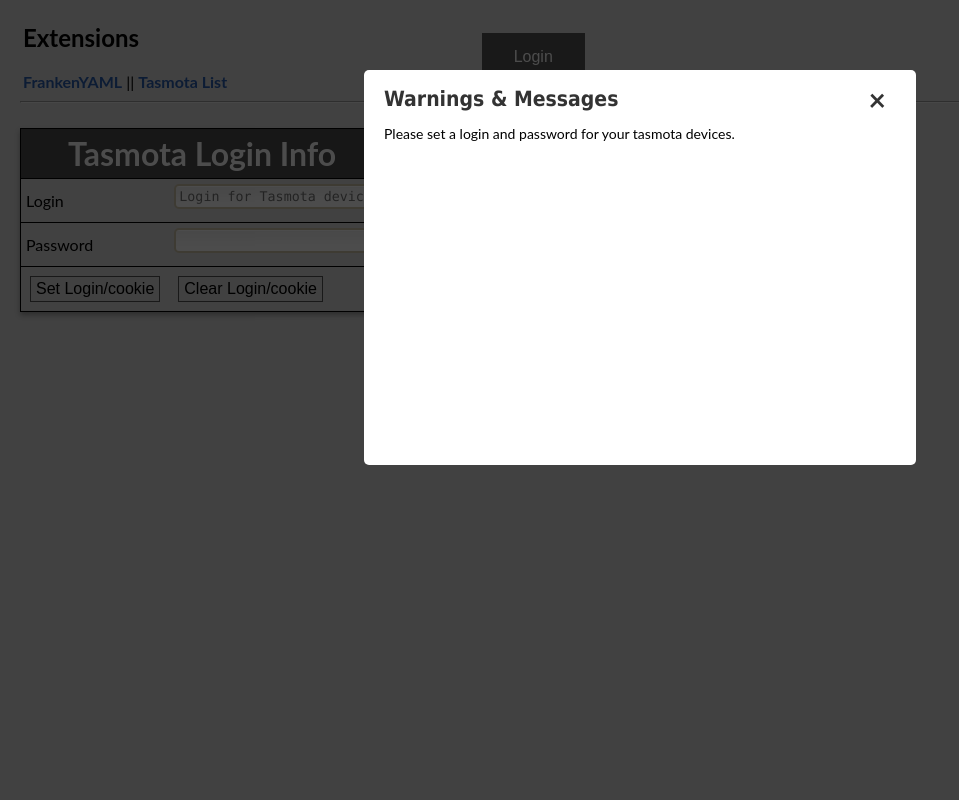
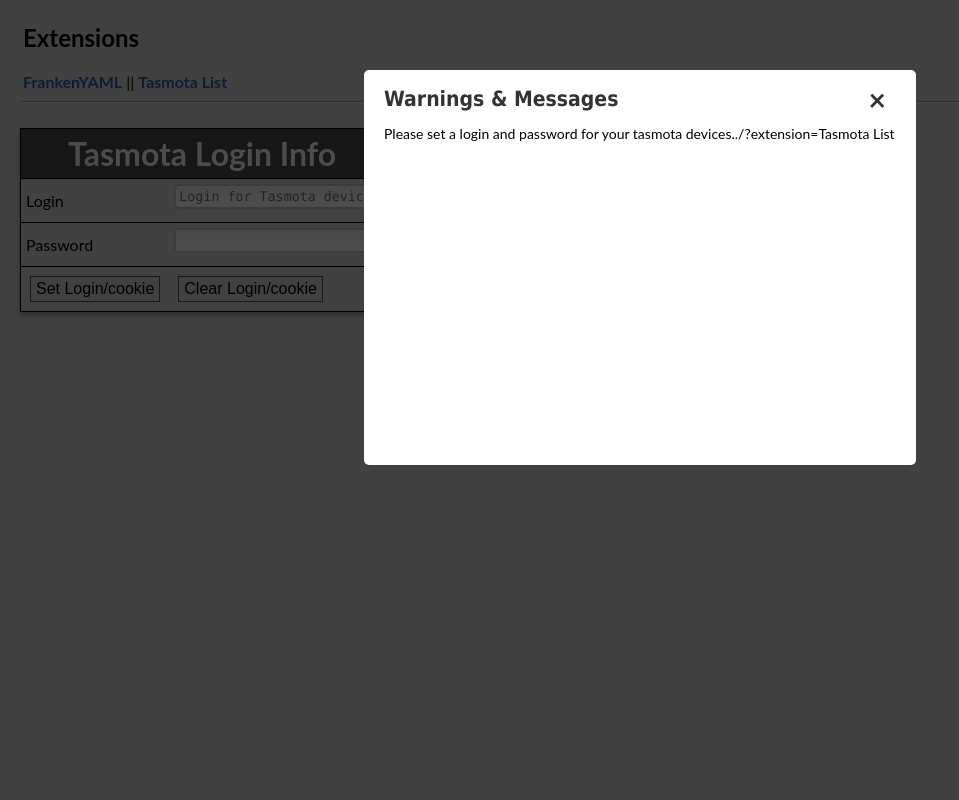
Before and after one commit to DrDoneSomething/FrankenYAML, a PHP site: the page made by frankenyaml/index.php in a window 1280 px wide. Shown: the whole page, without its empty margins (0-959 px from the left). Run offline with PHP 8.4, Linux system fonts and the light colour scheme.

Commit message:
Bug fixes: login/logout fix for tasmota list AND FrankenYAML. Added a Tasmota List feature but I forgot what

```diff
--- a/frankenyaml/extensions/tasmota_functions/hijackers.php
+++ b/frankenyaml/extensions/tasmota_functions/hijackers.php
@@ -34,7 +34,7 @@
 {
     if (!CALLED_FROM_YAML_HELPER)
         return "hard_redirect";
-    soft_error("Please set a login and password for your tasmota devices.");
+    soft_error("Please set a login and password for your tasmota devices.".HOME_URL);
     display_tasmota_login();
     return "return";
 }
@@ -43,21 +43,27 @@
 function hard_redirect()
 {
     $list_name = "";
-    if(($list_name = list_name(false)))
+    if(($display_mode = gv_or_blank("display_mode")))
+    {
+        $display_mode = "&display_mode=".urlencode($display_mode);
+    }
+    if(($list_name = gv_or_blank("list_name")))
     {
         $list_name = "&list_name=".urlencode($list_name);
     }
     if(in_js())
     {
-        js_dump_line("window.location.href= '".HOME_URL."$list_name';");
+        js_alert(HOME_URL."$list_name$display_mode");
+        exit;
+        js_dump_line("window.location.href= '".HOME_URL."$list_name$display_mode';");
         exit;
     }
     $this_page = get_full_url("CURRENT");
     $dir_name = basename(dirname($this_page));
     list($parent, $crap) = explode($dir_name, $this_page, 2);
-    $ext_name = gv_or_blank("extension", "Tasmota List");
+    $ext_name = gv_or_else("extension", "Tasmota List");
     $ext_name = urlencode($ext_name);
-    $url = $parent . "?extension=$ext_name$list_name";
+    $url = $parent . "?extension=$ext_name$list_name$display_mode";
 
     header("Location: $url");
 
--- a/frankenyaml/extensions/tasmota_functions/html.php
+++ b/frankenyaml/extensions/tasmota_functions/html.php
@@ -60,7 +60,7 @@
     if ($close_popup)
         $js_command .= " collapse_warnings();";
     $id_caption=preg_replace( '/[\W]/', '', $caption);
-
+    $id_caption.= preg_replace( '/[\W]/', '', construct_command_string($array));
     $button_id = $data_id . "_$id_caption" . "_button";
     $button_id = htmlentities($button_id);
     if (!$title) {
--- a/frankenyaml/extensions/tasmota_functions/html_chunks.php
+++ b/frankenyaml/extensions/tasmota_functions/html_chunks.php
@@ -48,9 +48,10 @@
     echo '</td></tr>';
 
     echo '<tr><td>';
+    $js_url = js_pass_url();
+    $js_url .= "tasmota_login='+document.getElementById('tasmota_js_login').value+'";
+    $js_url .= "&tasmota_password='+document.getElementById('tasmota_js_password').value+'";
 
-    $js_url = JS_PATH . "?tasmota_login='+document.getElementById('tasmota_js_login').value+'";
-    $js_url .= "&tasmota_password='+document.getElementById('tasmota_js_password').value+'";
     $tooltip = ' title="Set Cookie" ';
     $caption = "Set Login/cookie";
     $button_id = "set_tasmota_login_button";
--- a/frankenyaml/extensions/tasmota_functions/jscript.php
+++ b/frankenyaml/extensions/tasmota_functions/jscript.php
@@ -74,6 +74,33 @@
 
     return implode(JAVASCRIPT_ID_DELIMITER, $clean_input);
 
+}
+function js_pass_url($new_values_array = false, $excempt_values = array(
+    'tasmota_login',
+    'tasmota_password',
+    'popup_select',
+    'remove_hostname',
+    'exec_tasmota',
+    'cmnd_reference'))
+{
+    if (!$new_values_array)
+        $new_values_array = array();
+    if (!is_array($excempt_values))
+        $excempt_values = array($excempt_values);
+    $excempt_values = array_flip($excempt_values);
+
+    $url = JS_PATH . "?";
+    foreach ($_GET as $key => $val) {
+        if (isset($new_values_array[$key])) {
+            $val = $new_values_array[$key];
+            continue;
+        } elseif (isset($excempt_values[$key]))
+            continue;
+
+        $url .= "$key=$val&";
+
+    }
+    return $url;
 }
 function js_append_start($return_id, $append)
 {
@@ -356,14 +383,15 @@
     $js_command .= "($command_string);";
     return $js_command;
 }
-function js_exec_command($array, $data_id, $return_id, $alt_command_var = false,$force_scan_ip = false)
+function js_exec_command($array, $data_id, $return_id, $alt_command_var = false,
+    $force_scan_ip = false)
 {
 
     $command_string = addslashes(construct_command_string($array));
     $data_id_js = addslashes($data_id);
     $return_id_js = addslashes(js_format_return_id($return_id));
 
-    $get_by_ip = $force_scan_ip?true:SCAN_MODE;
+    $get_by_ip = $force_scan_ip ? true : SCAN_MODE;
     $js_command = ($get_by_ip ? "exec_tasmota_ip" : "exec_tasmota_hostname");
 
     if ($alt_command_var)
@@ -425,6 +453,28 @@
 {
     global $device_password, $device_username;
     $list_name = list_name(false);
+    if (!$list_name) {
+        js_log("FYI: Could not pass tasmota_exec_vars, " .
+            "they are not set yet or this function was called from the wrong page");
+        return;
+    }
+    $required_constants = array(
+        "JS_PATH",
+        "LIST_DISPLAY_MODE",
+        "DEFAULT_CMND",
+        "JAVASCRIPT_DUMP_ID",
+        "SCAN_MODE");
+    $const_fail = false;
+    foreach ($required_constants as $const) {
+        if (!defined($const)) {
+            $const_fail = true;
+            js_log("FATAL ERROR: constant $const not defined (yet?) " .
+                "could not pass var to javascript");
+        }
+    }
+    if ($const_fail)
+        return;
+
     $vals = array(
         'list_name' => $list_name,
         "exfpath" => JS_PATH,
@@ -435,6 +485,9 @@
         "password" => $device_password);
 
     js_start();
+    echo "\nvar tasmota_scan_mode = " . JSON_encode(SCAN_MODE) . ";\n";
+
+    echo "\nvar tasmota_default_cmnd = " . JSON_encode(DEFAULT_CMND) . ";\n";
 
     echo "\nvar tasmota_exec_vars = " . '{}' . ";\n";
     foreach ($vals as $key => $value) {
@@ -450,6 +503,11 @@
 
     js_end();
 
+}
+function js_refresh_list()
+{
+    $js = "tasmota_refresh_list();";
+    js_dump_line($js);
 }
 function js_dump_line($input)
 {
--- a/frankenyaml/extensions/tasmota_functions/jscript_landings.php
+++ b/frankenyaml/extensions/tasmota_functions/jscript_landings.php
@@ -23,11 +23,14 @@
     setC("tasmota_password", $tasmota_password);
     saveC();
     if ($clear_tasmota)
-        js_die("SUCCESS: Tasmota Login Information CLEARED", false, true);
+        js_alert("SUCCESS: Tasmota Login Information CLEARED");
     else
-        js_die("SUCCESS: Tasmota login Set. Note that password was saved in plain text in your cookies.", false, true);
-
-
+        js_alert("SUCCESS: Tasmota login Set. Note that password was saved in plain text in your cookies.");
+    global $device_password, $device_username;
+    $device_password=$tasmota_password;
+    $device_username=$tasmota_login;
+    js_pass_exec_vars();
+    js_refresh_list();
     exit;
 }
 
--- a/frankenyaml/extensions/tasmota_functions/reference.php
+++ b/frankenyaml/extensions/tasmota_functions/reference.php
@@ -312,22 +312,22 @@
             $return['description'] = "Various Tasmota Status Info";
             break;
         case "powerretain":
-            $options = array("OFF: Disable MQTT Retain (default)",
-                    "ON: Enable MQTT retain retain");
+            $options = array("OFF: Disable MQTT power Retain (default)",
+                    "ON: Enable MQTT power retain retain (recommended by Rob)");
             $return['options'] = $options;
-            $return['description'] = "MQTT retain switch state";
+            $return['description'] = "MQTT retain power state - Relay state is retained in MQTT server, will override current relay state on connect.";
             break;
         case "switchretain":
-            $options = array("disable use of MQTT retain flag (default)",
+            $options = array("disable use of MQTT retain flag (default) (recommended by Rob)",
                     "enable MQTT retain flag on switch press");
             $return['options'] = $options;
-            $return['description'] = "MQTT retain switch state";
+            $return['description'] = "MQTT retain switch state - Switch state is retained in MQTT server, will override current switch state on connect.";
             break;
         case "buttonretain":
-            $options = array("disable use of MQTT retain flag (default)",
+            $options = array("disable use of MQTT retain flag (default) (recommended by Rob)",
                     "enable MQTT retain flag on button press");
             $return['options'] = $options;
-            $return['description'] = "MQTT Power Retain Power State on status update";
+            $return['description'] = "MQTT  Retain Button State  - Button state is retained in MQTT server, will override current button state on connect.";
             break;
         case "ap":
             $options = array(1 => "WiFi Access Point 1", 2 => "WiFi Access Point 2");
--- a/frankenyaml/extensions/tasmota_functions/z_config.php
+++ b/frankenyaml/extensions/tasmota_functions/z_config.php
@@ -13,7 +13,7 @@
 // If not found in the reference, no button will be created
 $display_values_vertical = array(
     "MqttHost",
-    "MqttRetry",
+    "Version",
     "SetOption19",
     "SetOption30",
     "PowerOnState",
@@ -36,7 +36,7 @@
     "RelayName",
     "other");
 
-define("COMMAND_BUTTONS", array(
+$command_buttons = array(
     "cm:STATUS 5" => "Net Status*",
     "cm:STATUS 6" => "Mqtt Status",
     "cm:mqttretry" => "MQTTRetry?",
@@ -54,12 +54,13 @@
     "cm:buttonretain 1" => "Fix2",
     "cm:buttonretain 0" => "Fix3",
     "cm:poweronstate 3" => "Fix4",
-    "cm:powerretain 1" => "Fix5"));
+    "cm:powerretain 1" => "Fix5");
 // below is how the program interprets data retreived from tasmota
 // array keys are the tasmota values, array values are where to place/store them
 $shared_JSON = array(
     "Topic" => "Topic",
     "MqttRetry" => "MqttRetry",
+    "StatusFWR" => array("Version"=>"Version"),
     "StatusMQT" => array("MqttHost" => "MqttHost", "MqttUser" => "MqttUser"),
     "MqttUser" => "MqttUser",
     "MqttHost" => "MqttHost",
@@ -89,4 +90,5 @@
     "POWER[num] 1" => '<img src="'.stored_file("light-on.png").'" />');
 
 
+
 ?>
--- a/frankenyaml/extensions/tasmota_functions/zz_layout_config_prep.php
+++ b/frankenyaml/extensions/tasmota_functions/zz_layout_config_prep.php
@@ -2,6 +2,25 @@
 
 defined("IN_YAML_HELPER") || die("not in helper");
 
+$clean_buttons = array();
+foreach($command_buttons as $cm => $cap)
+{
+    $result = array();
+    if(isset($clean_buttons[$cap]))
+    {
+        $result = $clean_buttons[$cap];
+        $ct = count($clean_buttons[$cap])+1;
+        $command_buttons[$cm] = "$cap ($ct)";
+    }
+    $result[] = $cm;
+    $clean_buttons[$cap] = $result;
+}
+
+
+
+
+
+define("COMMAND_BUTTONS", $command_buttons);
 define('RELAY_COMMANDS', $relay_commands);
 if ($list_display_mode == "full")
     $display_values = $display_values_FULL;
--- a/frankenyaml/frankenyaml_javascript.js
+++ b/frankenyaml/frankenyaml_javascript.js
@@ -556,7 +556,7 @@
     var result = false;
     while(true)
     {
-        if(!js_master_dump_id)
+        if(typeof js_master_dump_id == 'undefined')
             break;
 
         var dump = document.getElementById(js_master_dump_id);
--- a/frankenyaml/frankenyaml_login_functions.php
+++ b/frankenyaml/frankenyaml_login_functions.php
@@ -43,7 +43,8 @@
 {
     if(auth())
     {
-        isubmit("new_mode", "login", "Log Out", false);
+        $multivar = array("new_mode"=>"login","new_login_mode"=>"login","logout"=>"yep");
+        isubmit_multi($multivar,"Log Out");
     }
     else
     {
--- a/frankenyaml/index.php
+++ b/frankenyaml/index.php
@@ -100,6 +100,7 @@
 
         echo '</td><td width="20%">';
     }
+    if(!$extension_mode)
     login_button();
     echo "</td></tr></table><hr />";
 
```
Also changed, not shown: frankenyaml/extensions/tasmota_list.js (+41 -2 lines).
